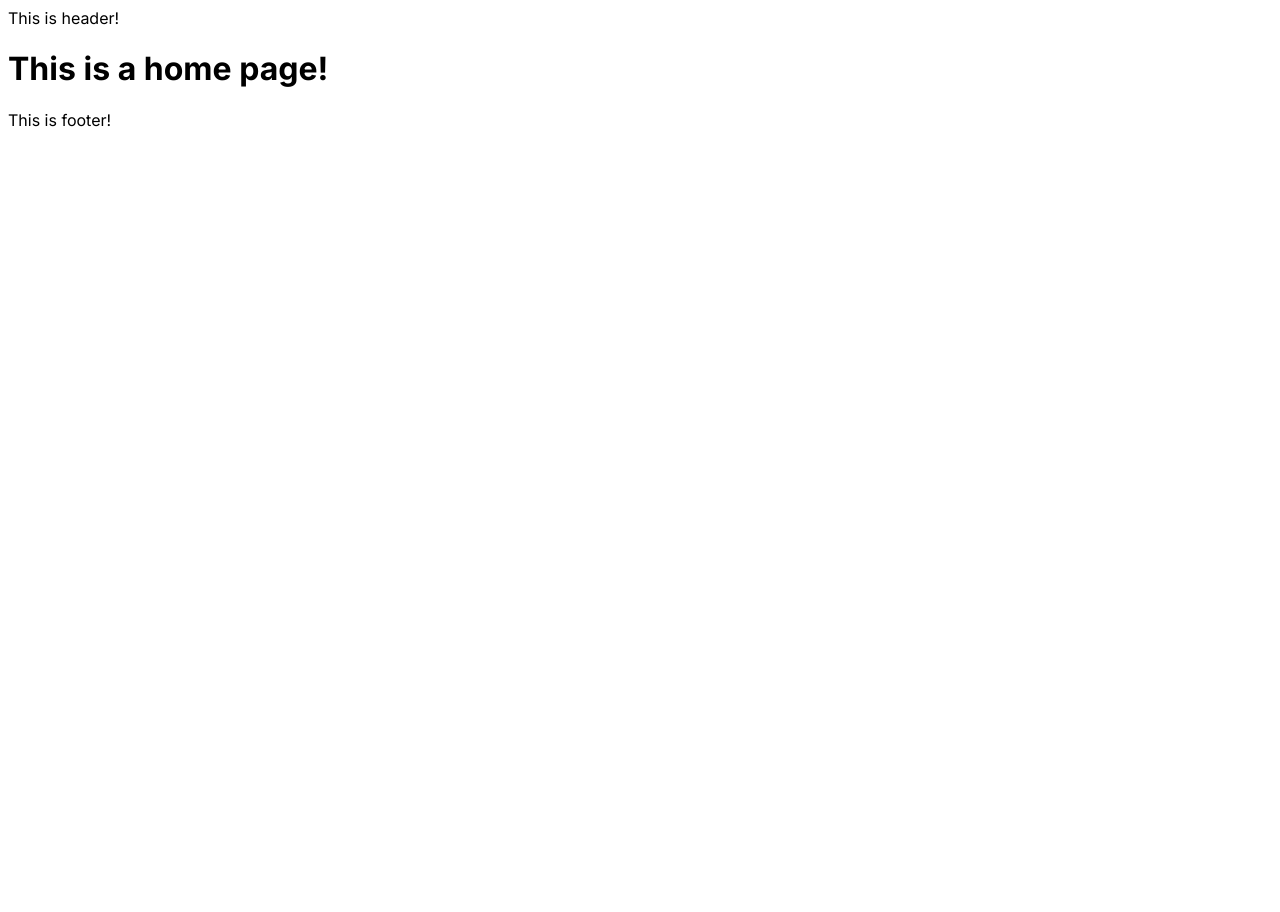
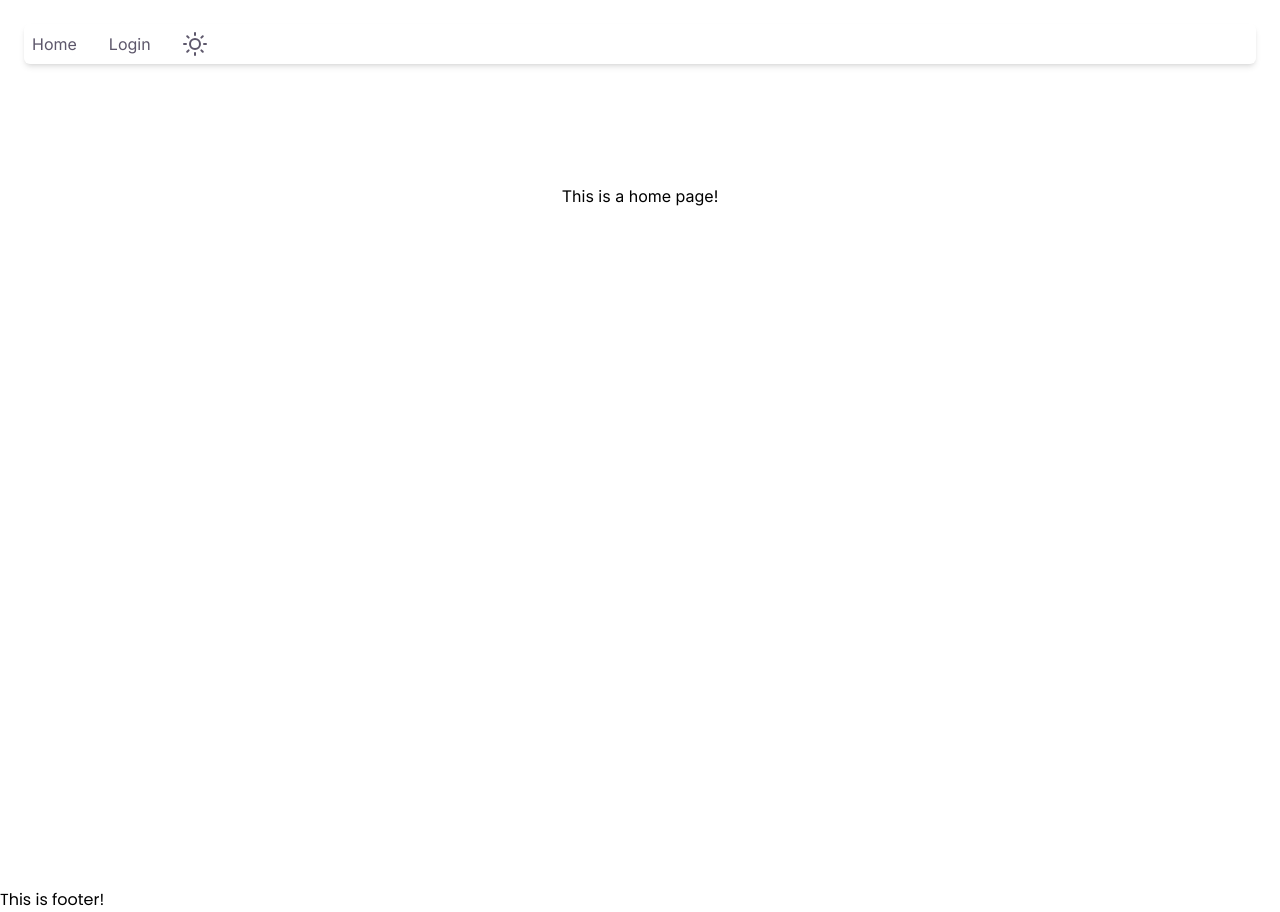
Before and after one commit to akankshhha/sync-fusion-fe, a Next.js app: page / in a window 1280 px wide. Before the commit the page ends 800 px from the top, so only its background shows below. Built offline with nearby package versions, Linux system fonts and the light colour scheme.

Commit message:
improved header's design; rearranged folder in a better manner.

```diff
--- a/src/components/static/Footer.tsx
+++ b/src/app/components/static/Footer.tsx
@@ -1,11 +1,12 @@
 import * as React from 'react';
+import { poppins } from '../../utilities/fonts';
 
 export interface IAppProps {
 }
 
 export default function App (props: IAppProps) {
   return (
-    <div>
+    <div className={poppins.className}>
       This is footer!
     </div>
   );
--- /dev/null
+++ b/src/app/components/static/Header.tsx
@@ -0,0 +1,16 @@
+import * as React from 'react';
+import { Sun } from 'react-feather'
+import '../../../app/globals.css'
+
+export interface IAppProps {
+}
+
+export default function App (props: IAppProps) {
+  return (
+    <nav className='p-2 text-wenge list-none flex gap-2 sm:gap-4 md:gap-6 lg:gap-8 shadow-md m-6 rounded-md'>
+        <li>Home</li>
+        <li>Login</li>
+        <li><Sun /></li>
+    </nav>
+  );
+}
--- a/src/app/globals.css
+++ b/src/app/globals.css
@@ -1,7 +1,8 @@
-/* @tailwind base;
+ @tailwind base;
 @tailwind components;
 @tailwind utilities;
 
+/*
 :root {
   --foreground-rgb: 0, 0, 0;
   --background-start-rgb: 214, 219, 220;
--- a/src/app/layout.tsx
+++ b/src/app/layout.tsx
@@ -1,9 +1,7 @@
 import type { Metadata } from "next";
-import { Inter } from "next/font/google";
-import Header from "../components/static/Header";
-import Footer from "../components/static/Footer";
-
-const inter = Inter({ subsets: ["latin"] });
+import { inter } from '../app/utilities/fonts'
+import Header from "./components/static/Header";
+import Footer from "./components/static/Footer";
 
 export const metadata: Metadata = {
   title: "SyncFusion",
--- /dev/null
+++ b/src/app/utilities/customClasses.css
@@ -0,0 +1,5 @@
+.responsive-nav {
+    @apply p-2 text-wenge list-none flex gap-2 sm:gap-4 md:gap-6 lg:gap-8 shadow-md m-6 rounded-md;
+    @apply w-full sm:w-11/12 md:w-10/12 lg:w-9/12 xl:w-8/12;
+    @apply h-auto sm:h-12 md:h-16 lg:h-20 xl:h-24;
+  }
--- /dev/null
+++ b/src/app/utilities/fonts.ts
@@ -0,0 +1,17 @@
+import { Inter, Roboto_Mono, Poppins } from 'next/font/google'
+
+export const inter = Inter({
+    subsets: ['latin'],
+    display: 'swap',
+  })
+
+  export const roboto_mono = Roboto_Mono({
+    subsets: ['latin'],
+    display: 'swap',
+  })
+
+  export const poppins = Poppins({
+      subsets: ['latin'],
+      display: 'swap',
+      weight: '400'
+  })
--- a/src/components/static/Header.tsx
+++ /dev/null
@@ -1,12 +0,0 @@
-import * as React from 'react';
-
-export interface IAppProps {
-}
-
-export default function App (props: IAppProps) {
-  return (
-    <div>
-      This is header!
-    </div>
-  );
-}
--- a/tailwind.config.ts
+++ b/tailwind.config.ts
@@ -8,11 +8,9 @@ const config: Config = {
   ],
   theme: {
     extend: {
-      backgroundImage: {
-        "gradient-radial": "radial-gradient(var(--tw-gradient-stops))",
-        "gradient-conic":
-          "conic-gradient(from 180deg at 50% 50%, var(--tw-gradient-stops))",
-      },
+      colors: {
+        'wenge': '#5D576B',
+      }
     },
   },
   plugins: [],
```
Also changed, not shown: package.json (+5 -4 lines), 1 other file (tests, documents, lock files or other folders).
